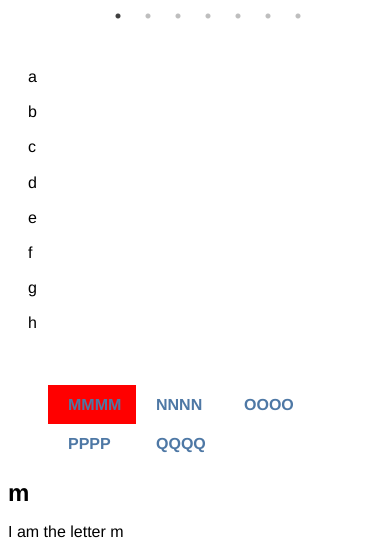
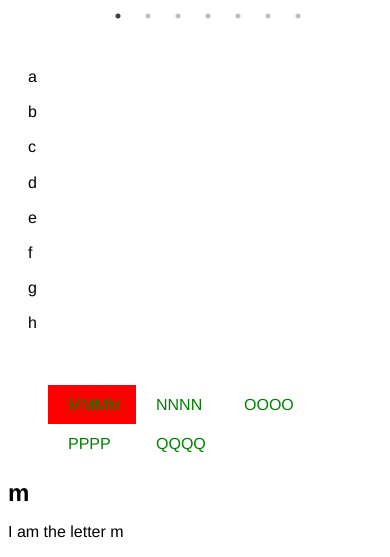
Before and after one commit to bigkingjohn/homs, a website: page www/pattern1.html in a window 390 px wide. Shown: the part 727-1284 px from the top of the page. Drawn offline with nearby package versions, Linux system fonts and the light colour scheme.

Commit message:
on hover events are not good on mobile/touchscreen devices

```diff
--- a/www/HOMS.css
+++ b/www/HOMS.css
@@ -209,16 +209,10 @@ h1 {
     width: 3em;
 }
 
-.tabNavBar li:hover {
-		background: blue;
-		/*font-weight: bold;*/
-		cursor: pointer;
-}
-
-/*.tabNavBar li a{
+.tabNavBar li a{
 		color: green;
 		font-weight: normal;
-}*/
+}
 
 .tabDataHidden {
 		display: none;
```
